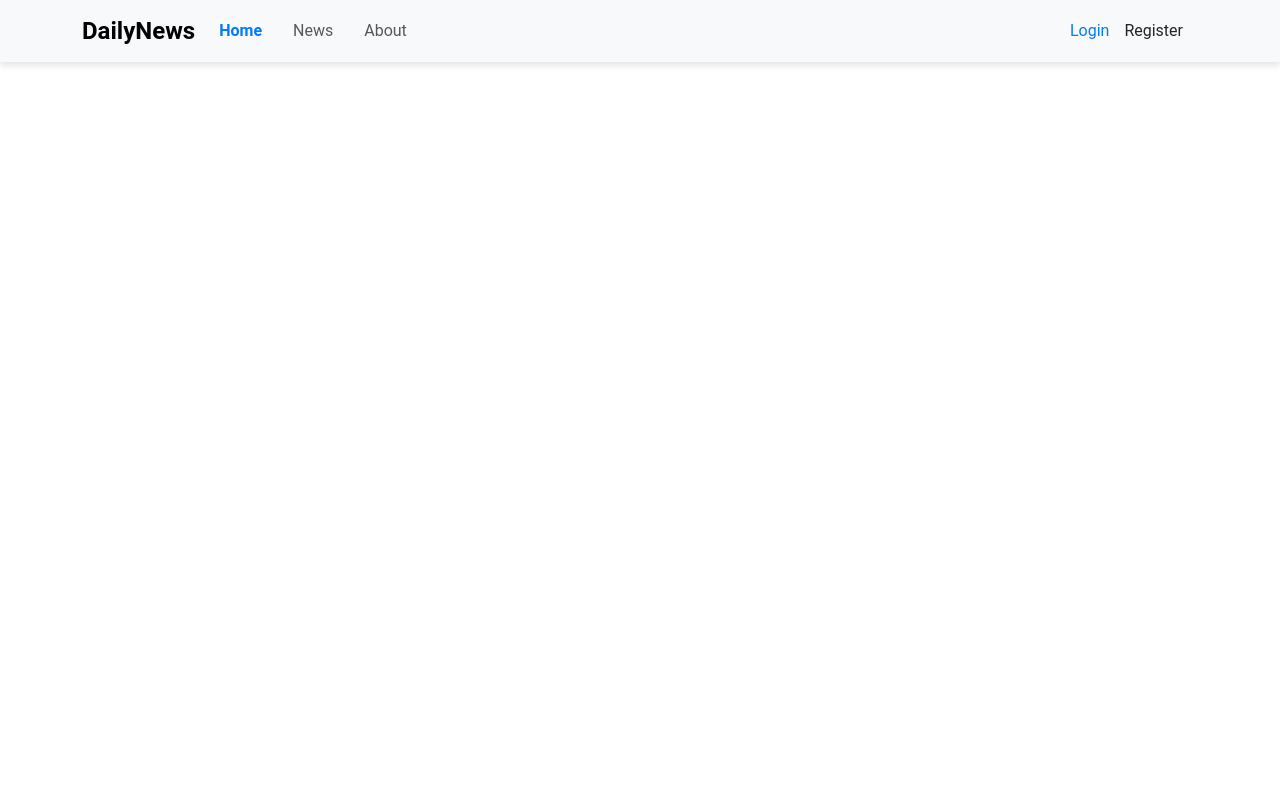
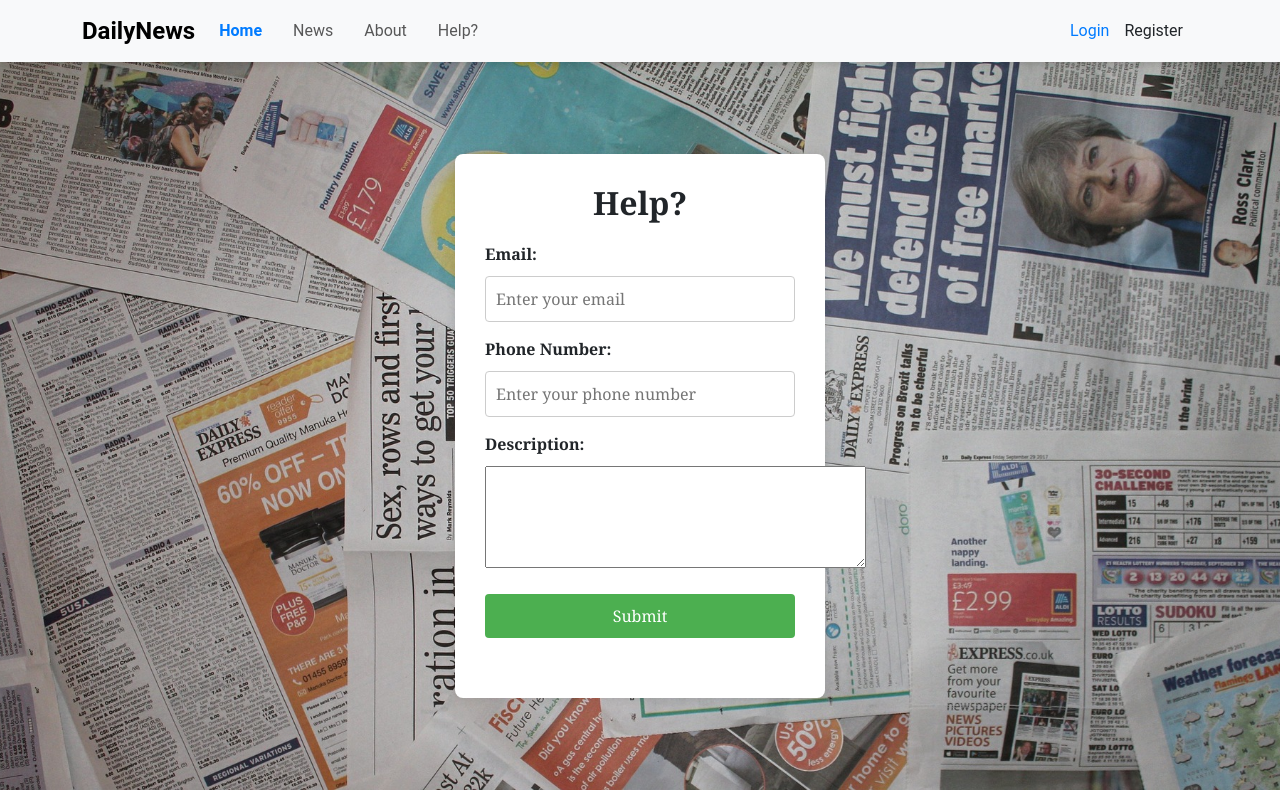
Before and after one commit to ank2911/News_App, a React (Create React App) app in the folder DailyNews-Frontend/: page /help in a window 1280 px wide. Built offline with nearby package versions, Linux system fonts and the light colour scheme.

Commit message:
helpAdded

```diff
--- a/DailyNews-Frontend/package.json
+++ b/DailyNews-Frontend/package.json
@@ -10,7 +10,7 @@
     "@types/react-dom": "^18.3.0",
     "axios": "^1.7.2",
     "bootstrap": "^5.3.3",
-    "nodemon": "^3.1.4",
+
     "react": "^18.3.1",
     "react-bootstrap": "^2.10.4",
     "react-dom": "^18.3.1",
--- a/DailyNews-Frontend/src/App.js
+++ b/DailyNews-Frontend/src/App.js
@@ -7,6 +7,7 @@ import Login from './components/Login'
 import Register from './components/Register'
 import AuthProvider from './context/AuthContext';
 import SubscriptionPage from './components/SubscriptionPage';
+import Help from './components/Help';
 
 function App() {
 
@@ -20,6 +21,7 @@ function App() {
             <Route path='/news' element={<News_Body/>} />
             <Route path='/about' element={<About/>} />
             <Route path='/login' element={<Login/>} />
+             <Route path="/help" element={<Help/>} />
             <Route path='/register' element={<Register/>} />
             <Route path='/subscribe' element={<SubscriptionPage />} />
           </Routes>
--- a/DailyNews-Frontend/src/common/App_Header.js
+++ b/DailyNews-Frontend/src/common/App_Header.js
@@ -37,6 +37,9 @@ function App_Header() {
               </li>
               <li className="nav-item">
                 <Link className="nav-link" to="/about">About</Link>
+              </li>
+              <li className="nav-item">
+                <Link className="nav-link" to="/help">Help?</Link>
               </li>
              {
               auth.isAuthenticated && (
--- /dev/null
+++ b/DailyNews-Frontend/src/components/Help.js
@@ -0,0 +1,58 @@
+import React, { useState } from 'react';
+import "../styles/Help.css";
+
+const Help = () => {
+    const[email,setEmail]=useState("")
+    const[text,setText]=useState("")
+    const[toggle,setToggle]=useState(true)
+    const [phoneNumber, setPhoneNumber] = useState("");
+    const [validPhoneNumber, setValidPhoneNumber] = useState(true);
+    const handleSubmit=()=>{
+       setToggle(false)
+    }
+    const validatePhoneNumber = (number) => {
+      return /^\d{10}$/.test(number);
+    };
+  return (
+    toggle?
+<div className="help-container">
+      <form className="help-form" onSubmit={handleSubmit}>
+        <h2><b>Help?</b></h2>
+        <label htmlFor="email">Email:</label>
+        <input
+          type="email"
+          id="email"
+          placeholder="Enter your email"
+          value={email}
+          onChange={(e)=>setEmail(e.target.value)}
+          required
+        />
+        <label htmlFor="phoneNumber">Phone Number:</label>
+        <input
+          type="tel"
+          id="phoneNumber"
+          placeholder="Enter your phone number"
+          value={phoneNumber}
+          onChange={(e) => {
+            setPhoneNumber(e.target.value);
+            setValidPhoneNumber(validatePhoneNumber(e.target.value));
+          }}
+          required
+        />
+         {!validPhoneNumber && (
+          <p className="error-message">Please enter a valid 10-digit phone number</p>
+        )}
+        <label htmlFor="textarea">Description:</label>
+        <textarea name="textarea" rows={4} cols={36}
+        value={text}
+        onChange={(e)=>setText(e.target.value)}/>
+
+        <button type="submit">Submit</button>
+      </form>
+    </div>:<div className="help-container">
+    <h3>Connect With You Soon...</h3>
+    </div>
+  )
+}
+
+export default Help
--- /dev/null
+++ b/DailyNews-Frontend/src/styles/Help.css
@@ -0,0 +1,62 @@
+.help-container {
+    font-family: Cambria, Cochin, Georgia, Times, 'Times New Roman', serif;
+    display: flex;
+    justify-content: center;
+    align-items: center;
+    height: 91vh;
+    background-color: #f0f0f0;
+
+    background-image: url('../assests/img1.jpg');
+    background-size: cover;
+    background-position: center;
+  }
+
+  .help-form {
+    background-color: #fff;
+    padding: 30px;
+    border-radius: 8px;
+    box-shadow: 0 0 10px rgba(0, 0, 0, 0.1);
+    width: 370px;
+  }
+
+  .help-form h2 {
+    text-align: center;
+    margin-bottom: 20px;
+  }
+
+  .help-form label {
+    font-weight: bold;
+    margin-bottom: 10px;
+  }
+
+  .help-form input {
+    width: 100%;
+    padding: 10px;
+    margin-bottom: 15px;
+    border: 1px solid #ccc;
+    border-radius: 4px;
+    box-sizing: border-box;
+  }
+
+  .help-form button {
+    width: 100%;
+    padding: 10px;
+    background-color: #4caf50;
+    color: white;
+    border: none;
+    border-radius: 4px;
+    cursor: pointer;
+    margin-top: 20px;
+    margin-bottom: 30px;
+  }
+
+  .help-form button:hover {
+    background-color: #45a049;
+  }
+  h3{
+    background-color: #fff;
+    padding: 80px 30px;
+    border-radius: 8px;
+    box-shadow: 0 0 10px rgba(0, 0, 0, 0.1);
+    width: 370px;
+  }
```
Also changed, not shown: 1 other file (tests, documents, lock files or other folders).
